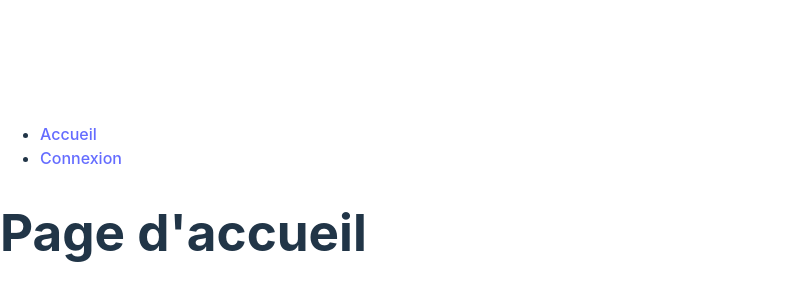
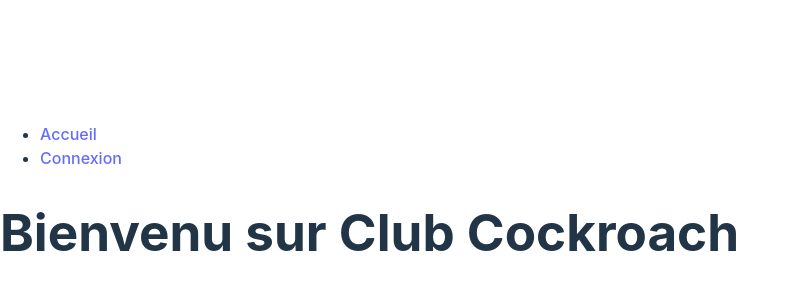
Before and after one commit to MaxThaUnicorn/club-cockroach, a React (Vite) app: page / in a window 1280 px wide. Shown: the part 200-500 px from the top of the page, without its empty margins (0-796 px from the left). Built offline with nearby package versions, Linux system fonts and the light colour scheme.

Commit message:
titre accueil

```diff
--- a/src/pages/Accueil.tsx
+++ b/src/pages/Accueil.tsx
@@ -3,7 +3,7 @@ import React from 'react';
 const Accueil: React.FC = () => {
   return (
     <div>
-      <h1>Page d'accueil</h1>
+      <h1>Bienvenu sur Club Cockroach</h1>
     </div>
   );
 };
```
